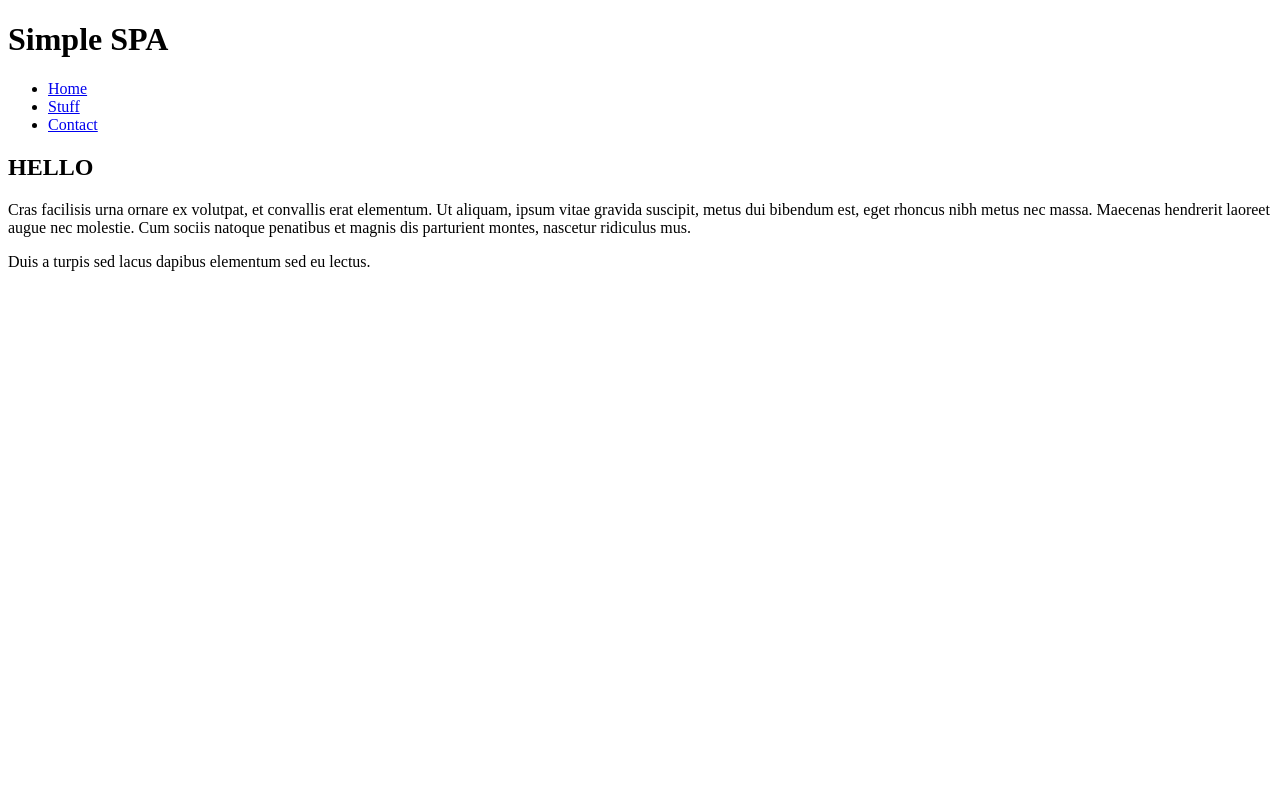
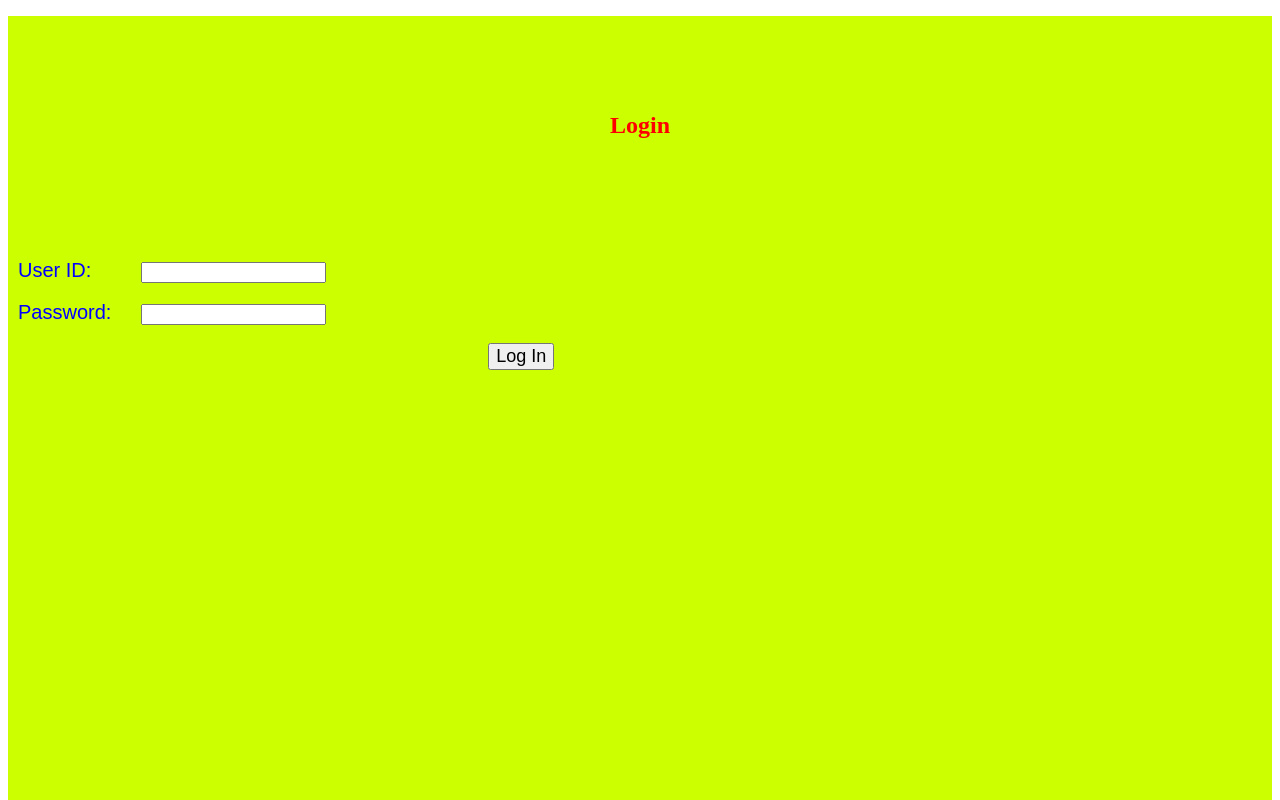
Before and after one commit to SaiSunil616161/ReactRouter, a React (Create React App) app: page / in a window 1280 px wide. Shown: the top 800 px of the page. Built offline with nearby package versions, Linux system fonts and the light colour scheme.

Commit message:
Second commit

```diff
--- a/package.json
+++ b/package.json
@@ -8,8 +8,10 @@
     "@testing-library/user-event": "^12.1.10",
     "react": "^17.0.2",
     "react-dom": "^17.0.2",
+    "react-loader-spinner": "^4.0.0",
     "react-router-dom": "^5.2.0",
     "react-scripts": "4.0.3",
+    "styled-components": "^5.3.0",
     "web-vitals": "^1.0.1"
   },
   "scripts": {
@@ -17,6 +19,9 @@
     "build": "react-scripts build",
     "test": "react-scripts test",
     "eject": "react-scripts eject"
+  },
+  "resolutions": {
+    "styled-components": "^5"
   },
   "eslintConfig": {
     "extends": [
--- /dev/null
+++ b/src/Functionalities.js
@@ -0,0 +1,48 @@
+import React, { Component } from "react";
+import styled from "styled-components";
+import Home from "./Home";
+
+const Title = styled.h1`
+  font-size: 1.5em;
+  text-align: center;
+  color: #ff0000;
+  margin-bottom: 2em;
+    padding-top: 4em;
+`;
+
+const LoginButton = styled.button`
+    margin-left: 10%;
+    font-size: 18px;
+    margin-bottom: 10px;
+    color: red;
+`;
+
+const LastButton = styled.button`
+    margin-left: 10%;
+    font-size: 18px;
+    margin-bottom: 100%;
+    color: red;
+`;
+
+class Functionalities extends Component {
+    constructor(props) {
+        super(props);
+        this.state={LedgerPage: false}
+    }
+    redirectToEnterLedger = () => {this.setState({LedgerPage: true})}
+    render() {
+        return (
+        <div>
+            {!this.state.LedgerPage && <>
+            <Title>Click on button to navigate to corresponding functionalities</Title>
+            <LoginButton onClick={()=>{this.redirectToRegistration()}}>Register Persons</LoginButton>
+            <LoginButton onClick={()=>{this.redirectToPersonsIds()}}>Get all persons with Id</LoginButton>
+            <LoginButton onClick={()=>{this.redirectToGetTransactions()}}>Get all transactions by Id</LoginButton>
+            <LastButton onClick={()=>{this.redirectToEnterLedger()}}>Enter Ledger</LastButton></>}
+            {this.state.LedgerPage && <Home/>}
+        </div>
+        );
+    }
+}
+
+export default Functionalities;
--- a/src/Home.js
+++ b/src/Home.js
@@ -1,18 +1,119 @@
 import React, { Component } from "react";
+import styled from "styled-components";
+import LoaderComp from "./Loader";
+import Stuff from "./Stuff";
 
+const Title = styled.h1`
+  font-size: 1.5em;
+  text-align: center;
+  color: #ff0000;
+  margin-bottom: 2em;
+    padding-top: 4em;
+`;
+
+const UserLabel = styled.label`
+    font-size: 20px;
+    color: blue;
+    font-family: sans-serif;
+    margin-right: 21%;
+    margin-left: 10px;
+`;
+
+const AmountLabel = styled.label`
+    font-size: 20px;
+    color: blue;
+    font-family: sans-serif;
+    margin-right: 6%;
+    margin-left: 10px;
+`;
+
+const DateLabel = styled.label`
+    font-size: 20px;
+    color: blue;
+    font-family: sans-serif;
+    margin-right: 14%;
+    margin-left: 10px;
+`;
+
+const CreditInput = styled.input`
+margin-left: 15%;
+margin-right: 3%;
+`;
+
+const DebitInput = styled.input`
+margin-left: 15%;
+margin-right: 3%;
+`;
+
+const DebitLabel = styled.span`
+font-size: 20px;
+    color: black;
+    font-family: sans-serif;
+`;
+
+const CreditLabel = styled.span`
+font-size: 20px;
+    color: red;
+    font-family: sans-serif;
+`;
+const LoginButton = styled.button`
+    margin-left: 38%;
+    font-size: 18px;
+    margin-top: 3%;
+    margin-bottom: 100%;
+`;
+
+const ErrorLabel = styled.label`
+margin-left: 23%;
+    color: red;
+    `;
 class Home extends Component {
+    constructor(props) {
+        super(props);
+        const date = new Date();
+        const month = date.getMonth() + 1
+        this.state={id:"", amount:"", dateVal: date.getDate() + '-' + month + '-' + date.getFullYear(), amountType: "", submitted: false}
+    }
+    setId = (event) => {this.setState({id: event.target.value})};
+    setAmount = (event) => {this.setState({amount: event.target.value})};
+    setDate = (event) => {this.setState({dateVal: event.target.value})}
+    setAmountType = (val) => {this.setState({amountType: val})}
+    proceedSubmit = () => {
+        this.setState({loader: true})
+        if (isNaN(parseInt(this.state.id))) {this.setState({idError: true, loader: false})} else {this.setState({idError: false})}
+        if (isNaN(parseInt(this.state.amount))) {this.setState({amountError: true, loader: false})} else {this.setState({amountError: false})}
+        if (this.state.amountType === "credit" || this.state.amountType === "debit") {this.setState({dcError: false})} else {this.setState({dcError: true, loader: false})}
+        if (!isNaN(parseInt(this.state.id)) && !isNaN(parseInt(this.state.amount)) && this.state.amountType !== "") {
+            this.setState({submitted: true, loader: false})
+        }
+    }
     render() {
+        console.log(this.state.amountType)
         return (
         <div>
-        <h2>HELLO</h2>
-        <p>Cras facilisis urna ornare ex volutpat, et
-        convallis erat elementum. Ut aliquam, ipsum vitae
-        gravida suscipit, metus dui bibendum est, eget rhoncus nibh
-        metus nec massa. Maecenas hendrerit laoreet augue
-        nec molestie. Cum sociis natoque penatibus et magnis
-        dis parturient montes, nascetur ridiculus mus.</p>
-
-        <p>Duis a turpis sed lacus dapibus elementum sed eu lectus.</p>
+            {this.state.loader && <LoaderComp/>}
+            {!this.state.loader && <>
+            {!this.state.submitted && <>
+            <Title>LEDGER</Title>
+            <UserLabel>Id: </UserLabel>
+            <input type="text"  onChange={(event)=>{this.setId(event)}}/>
+            {this.state.idError && <><br/><br/><ErrorLabel>Please Enter ID</ErrorLabel></>}
+            <br/><br/>
+            <AmountLabel>Amount: </AmountLabel>
+            <input type="number"  onChange={(event)=>{this.setAmount(event)}}/>
+            {this.state.amountError && <><br/><br/><ErrorLabel>Please Enter Amount</ErrorLabel></>}
+            <br/><br/>
+            <DateLabel>Date: </DateLabel>
+            <input type="text" disabled defaultValue={this.state.dateVal} onChange={(event)=>{this.setDate(event)}}/>
+            <br/><br/>
+            <DebitInput type="radio" id="debit" name="Debit" value="debit" onClick={()=>{this.setAmountType("debit")}} />
+            <DebitLabel>Debit</DebitLabel>
+            <CreditInput type="radio" id="debit" name="Debit" value="credit" onClick={()=>{this.setAmountType("credit")}}/>
+            <CreditLabel>Credit</CreditLabel>
+            {this.state.dcError && <><br/><br/><ErrorLabel>Please Select Credit/Debit</ErrorLabel></>}
+            <LoginButton onClick={()=>{this.proceedSubmit()}}>Submit</LoginButton>
+            </>}
+            {this.state.submitted && <Stuff amount={this.state.amount} amountType={this.state.amountType}/>}</>}
         </div>
         );
     }
--- /dev/null
+++ b/src/Loader.js
@@ -0,0 +1,15 @@
+import Loader from "react-loader-spinner";
+const LoaderComp = ()=>{
+
+    return(
+        <Loader
+        type="TailSpin"
+        color="rgb(229, 34, 236)"
+        height="100%"
+        width="100%"
+        timeout={100000}
+        />
+
+    );
+}
+export default LoaderComp;
--- /dev/null
+++ b/src/Login.js
@@ -0,0 +1,83 @@
+import React, { Component } from "react";
+import styled from "styled-components";
+import Functionalities from "./Functionalities";
+import LoaderComp from "./Loader";
+
+const Title = styled.h1`
+  font-size: 1.5em;
+  text-align: center;
+  color: #ff0000;
+  margin-bottom: 5em;
+    padding-top: 4em;
+`;
+
+const UserLabel = styled.label`
+    font-size: 20px;
+    color: blue;
+    font-family: sans-serif;
+    margin-right: 50px;
+    margin-left: 10px;
+`;
+
+const PasswordLabel = styled.label`
+    font-size: 20px;
+    color: blue;
+    font-family: sans-serif;
+    margin-right: 30px;
+    margin-left: 10px;
+`;
+
+const MainDiv = styled.div`
+background: #ccff00;
+    height: 100%;
+    width: 100%;
+`;
+
+const LoginButton = styled.button`
+    margin-left: 38%;
+    font-size: 18px;
+    margin-bottom: 100%;
+`;
+
+const ErrorLabel = styled.label`
+margin-left: 23%;
+    color: red;
+    `;
+class Login extends Component {
+    constructor(props) {
+        super(props);
+        this.state={userName:"", password:"", redirectToHome: false}
+    }
+    setUserName = (event) => {this.setState({userName: event.target.value})};
+    setPassword = (event) => {this.setState({password: event.target.value})};
+    proceedLogin = () => {
+        this.setState({loader: true})
+        if (this.state.userName === "") {this.setState({userNameError: true, loader: false})} else {this.setState({userNameError: false})}
+        if (this.state.password === "") {this.setState({passwordError: true, loader: false})} else {this.setState({passwordError: false})}
+        if (this.state.userName !== "" && this.state.password !== "") {
+            this.setState({redirectToHome: true, loader: false})
+        }
+    }
+    render() {
+        return (
+        <MainDiv>
+            {this.state.loader && <LoaderComp/>}
+            {!this.state.loader && <>
+            {!this.state.redirectToHome && <><Title>Login</Title>
+            <UserLabel>User ID:</UserLabel>
+            <input type="text" onChange={(event)=>{this.setUserName(event)}}/>
+            {this.state.userNameError && <><br/><br/><ErrorLabel>Please Enter UserName</ErrorLabel></>}
+            <br/><br/>
+            <PasswordLabel>Password:</PasswordLabel>
+            <input type="password" onChange={(event)=>{this.setPassword(event)}}/>
+            {this.state.passwordError && <><br/><br/><ErrorLabel>Please Enter Password</ErrorLabel></>}
+            <br/><br/>
+            <LoginButton onClick={()=>{this.proceedLogin()}}>
+                Log In</LoginButton></>}
+            {this.state.redirectToHome && <Functionalities/>}</>}
+        </MainDiv>
+        );
+    }
+}
+
+export default Login;
--- a/src/Main.js
+++ b/src/Main.js
@@ -1,28 +1,17 @@
 import React, { Component } from "react";
 import {
   Route,
-  NavLink,
   HashRouter
 } from "react-router-dom";
-import Home from "./Home";
-import Stuff from "./Stuff";
-import Contact from "./Contact";
+import Login from "./Login";
 
 export default class Main extends Component {
     render() {
       return (
         <HashRouter>
           <div>
-            <h1>Simple SPA</h1>
-            <ul className="header">
-              <li><NavLink to="/">Home</NavLink></li>
-              <li><NavLink to="/stuff">Stuff</NavLink></li>
-              <li><NavLink to="/contact">Contact</NavLink></li>
-            </ul>
             <div className="content">
-              <Route path="/" component={Home}/>
-              <Route path="/stuff" component={Stuff}/>
-              <Route path="/contact" component={Contact}/>
+              <Route path="/" component={Login}/>
             </div>
           </div>
         </HashRouter>
--- a/src/Stuff.js
+++ b/src/Stuff.js
@@ -1,19 +1,35 @@
 import React, { Component } from "react";
+import styled from "styled-components";
+import Functionalities from "./Functionalities";
+
+const Title = styled.h1`
+  font-size: 1.5em;
+  text-align: center;
+  color: #ff0000;
+    padding-top: 4em;
+`;
+
+const LastButton = styled.button`
+    margin-left: 28%;
+    font-size: 18px;
+    margin-bottom: 125%;
+    color: red;
+`;
 
 class Stuff extends Component {
+    constructor(props) {
+        super(props);
+        this.state={MainPage: false}
+    }
+    redirectToEnterLedger = () => {this.setState({MainPage: true})}
     render() {
         return (
         <div>
-        <h2>STUFF</h2>
-        <p>Mauris sem velit, vehicula eget sodales vitae,
-        rhoncus eget sapien:</p>
-        <ol>
-          <li>Nulla pulvinar diam</li>
-          <li>Facilisis bibendum</li>
-          <li>Vestibulum vulputate</li>
-          <li>Eget erat</li>
-          <li>Id porttitor</li>
-        </ol>
+            {!this.state.MainPage && <>
+            {this.props.amountType === "debit" && <Title>Mahesh Paid {this.props.amount}</Title>}
+            {this.props.amountType === "credit" && <Title>We gave {this.props.amount} to Mahesh</Title>}
+            <LastButton onClick={()=>{this.redirectToEnterLedger()}}>Go to Main Page</LastButton></>}
+            {this.state.MainPage && <Functionalities/>}
         </div>
         );
     }
```
Also changed, not shown: 1 other file (tests, documents, lock files or other folders). Lines whose indentation alone changed are shown as unchanged.
